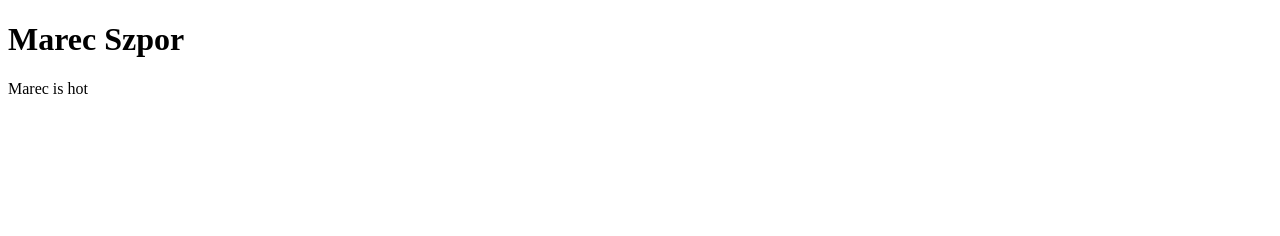
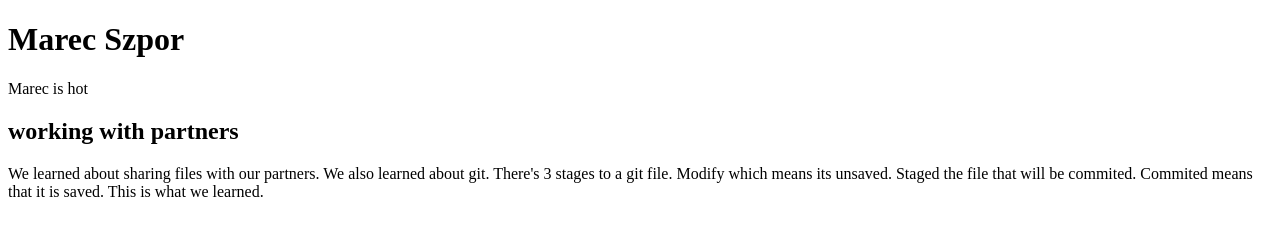
Before and after one commit to JesusGabrielBarragan/Flexbox-assignment, a plain HTML site: page index.html in a window 1280 px wide. Drawn offline with Linux system fonts and the light colour scheme.

Commit message:
What this lesson is about

```diff
--- a/index.html
+++ b/index.html
@@ -7,5 +7,7 @@
 <body>
   <h1>Marec Szpor</h1>
   <p>Marec is hot</p>
+  <h2>working with partners</h2>
+  <p> We learned about sharing files with our partners. We also learned about git. There's 3 stages to a git file. Modify which means its unsaved. Staged the file that will be commited. Commited means that it is saved. This is what we learned.</p>
 </body>
 </html>
```
